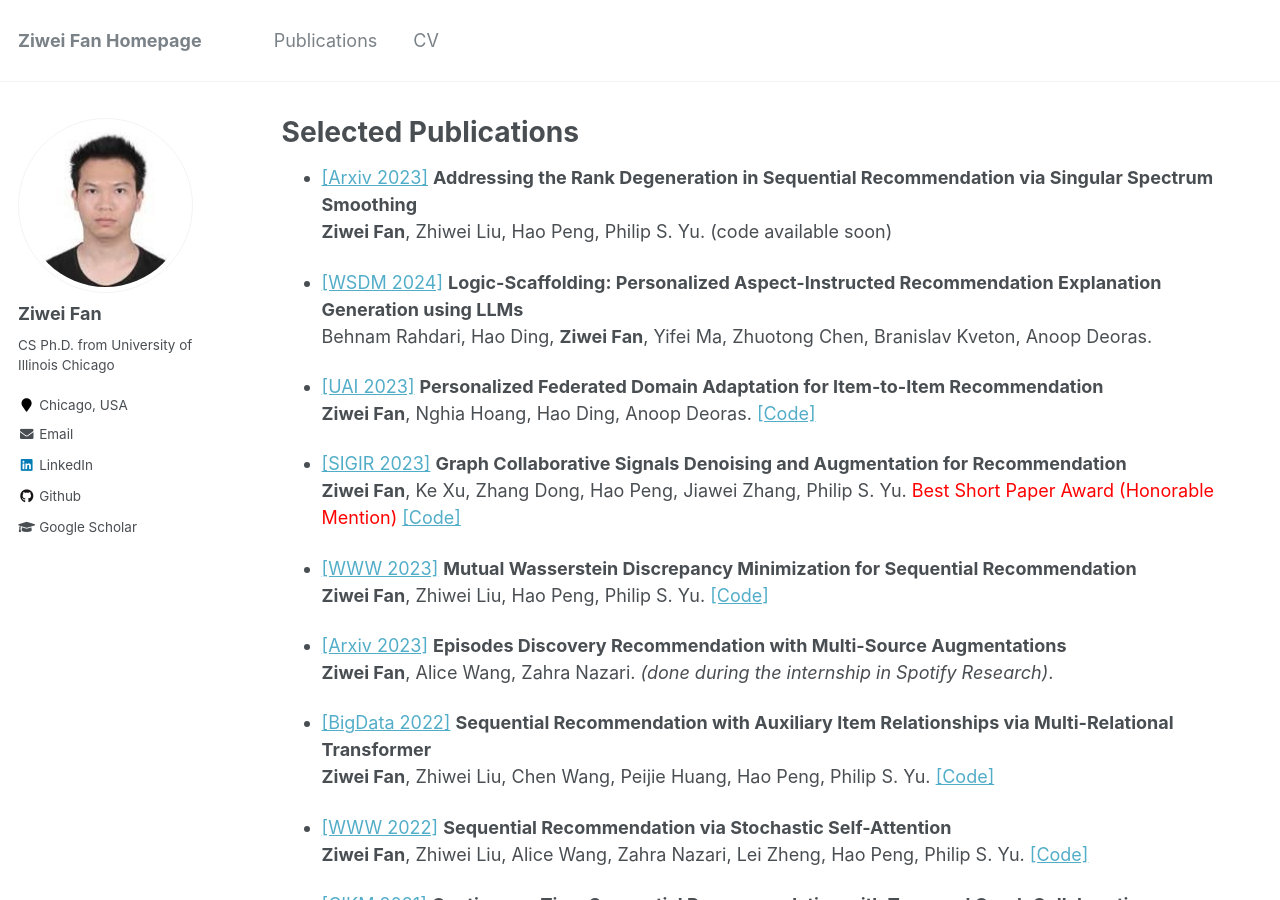
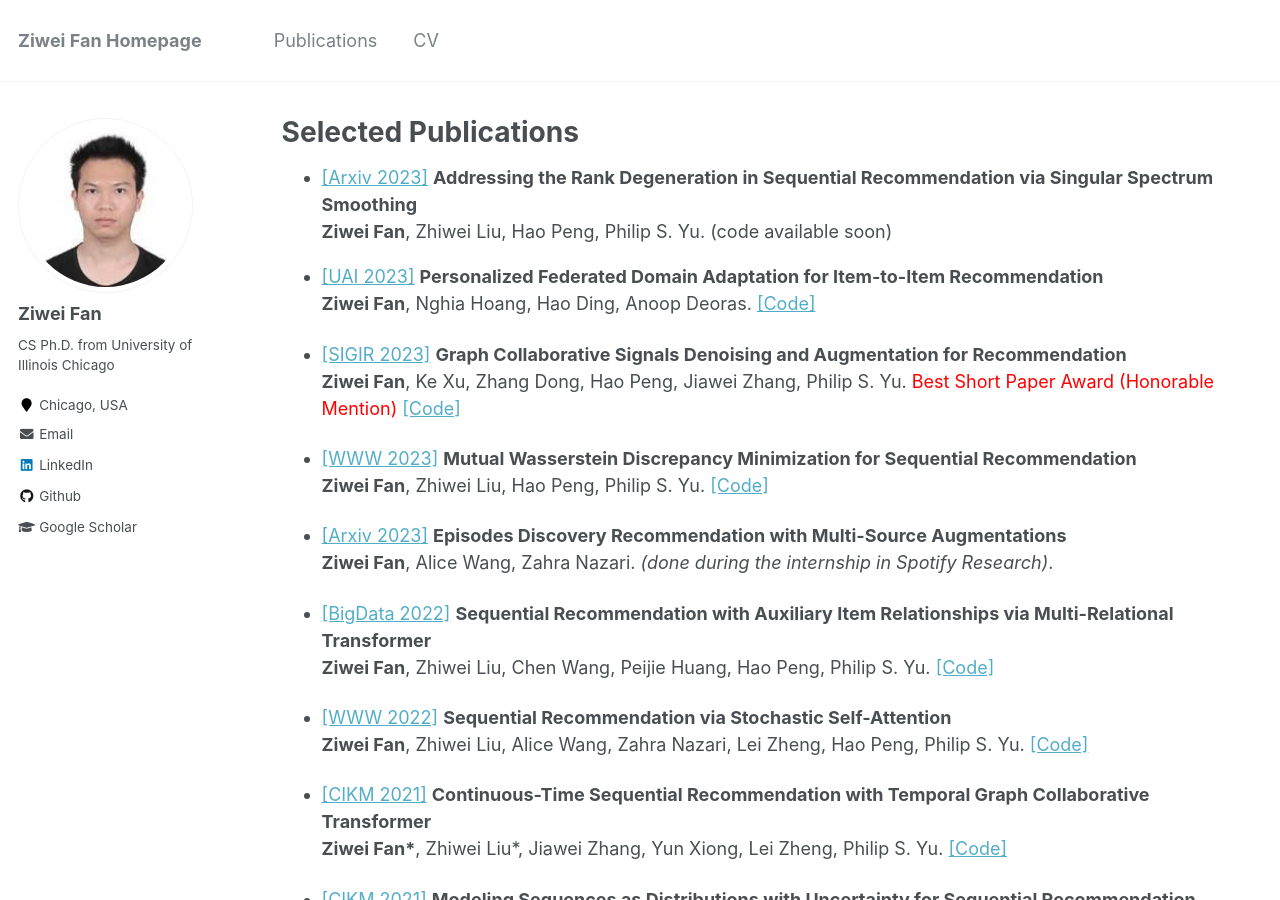
Before and after one commit to ziwei-fan/ziwei-fan.github.io, a Jekyll site: the page built from _pages/publications.md, in a window 1280 px wide and 900 px high. Built offline with Jekyll 4.4.1, drawn with Linux system fonts in a browser that asks for light colours.

Commit message:
Update publications.md

```diff
--- a/_pages/publications.md
+++ b/_pages/publications.md
@@ -8,7 +8,7 @@ author_profile: true
 * [[Arxiv 2023]](https://arxiv.org/pdf/2306.11986.pdf) <b>Addressing the Rank Degeneration in Sequential Recommendation via Singular Spectrum Smoothing</b> <br> <b>Ziwei Fan</b>, Zhiwei Liu, Hao Peng, Philip S. Yu. (code available soon)
 
 
-* [[WSDM 2024]](https://arxiv.org/pdf/2312.14345.pdf) <b>Logic-Scaffolding: Personalized Aspect-Instructed Recommendation Explanation Generation using LLMs</b> <br> Behnam Rahdari, Hao Ding, <b>Ziwei Fan</b>, Yifei Ma, Zhuotong Chen, Branislav Kveton, Anoop Deoras.
+<!-- * [[WSDM 2024]](https://arxiv.org/pdf/2312.14345.pdf) <b>Logic-Scaffolding: Personalized Aspect-Instructed Recommendation Explanation Generation using LLMs</b> <br> Behnam Rahdari, Hao Ding, <b>Ziwei Fan</b>, Yifei Ma, Zhuotong Chen, Branislav Kveton, Anoop Deoras. -->
 
 * [[UAI 2023]](https://arxiv.org/abs/2306.03191.pdf) <b>Personalized Federated Domain Adaptation for Item-to-Item Recommendation</b> <br> <b>Ziwei Fan</b>, Nghia Hoang, Hao Ding, Anoop Deoras. [[Code]](https://github.com/zfan20/PFGNNPlus/)
 
```
